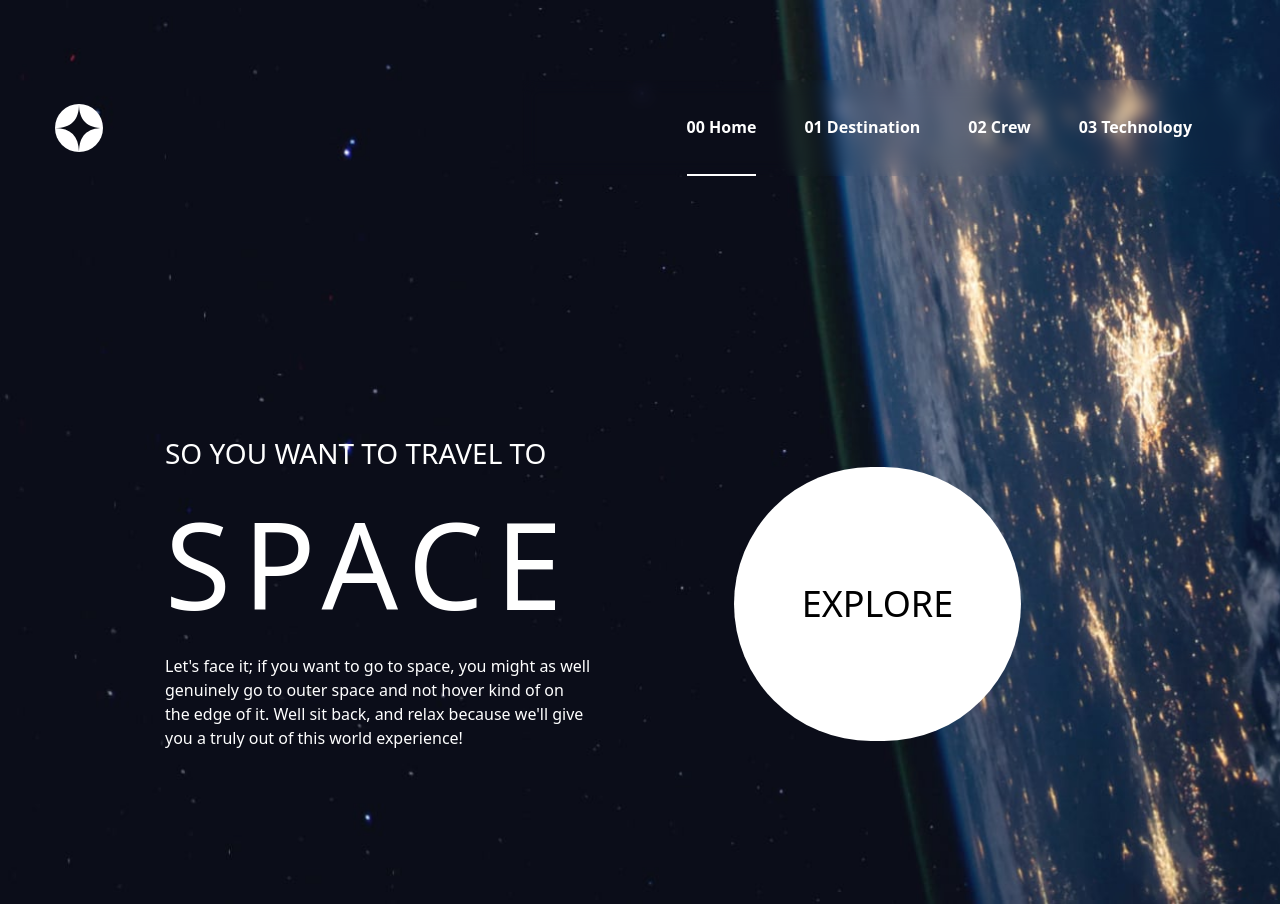
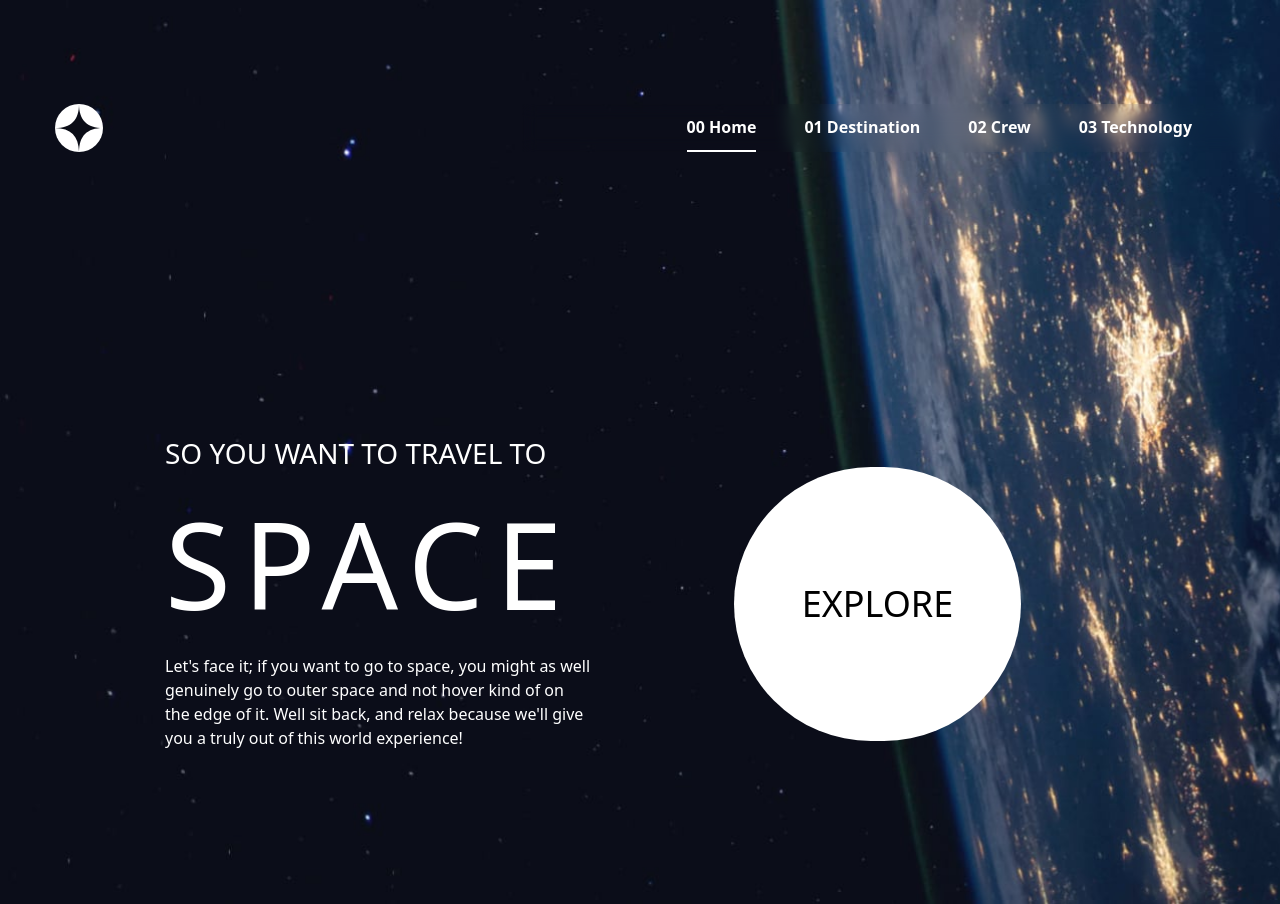
Before and after one commit to DanielApple05/Space-Tourism-site, a React (Vite) app: page / in a window 1280 px wide. Built offline with nearby package versions, Linux system fonts and the light colour scheme.

Commit message:
"active"

```diff
--- a/src/components/headerComponents/header.jsx
+++ b/src/components/headerComponents/header.jsx
@@ -6,7 +6,7 @@ import LogoBox from './logoBox.jsx'
 
 const header = () => {
   return (
-    <div className=' flex xl:justify-between justify-between xl:h-[96px] h-[86px] w-[100%] xl:mt-[40px] mt-[0px] '>
+    <div className=' flex justify-between xl:h-[96px] h-[86px] w-[100%] xl:mt-[40px] mt-[0px] py-[24px] '>
 
       <div className=' flex items-center w-[40%]'>
 
--- a/src/components/headerComponents/navButtons.jsx
+++ b/src/components/headerComponents/navButtons.jsx
@@ -40,7 +40,7 @@ const NavButtons = () => {
         ))}
       </div >
 
-   <div className=" z-50 py-[32px] pl-[24px]">
+   <div className=" z-50 pl-[24px]">
        <button
         className="xl:hidden text-3xl text-white font-bold ]"
         onClick={() => setIsOpen(!isOpen)}
```
